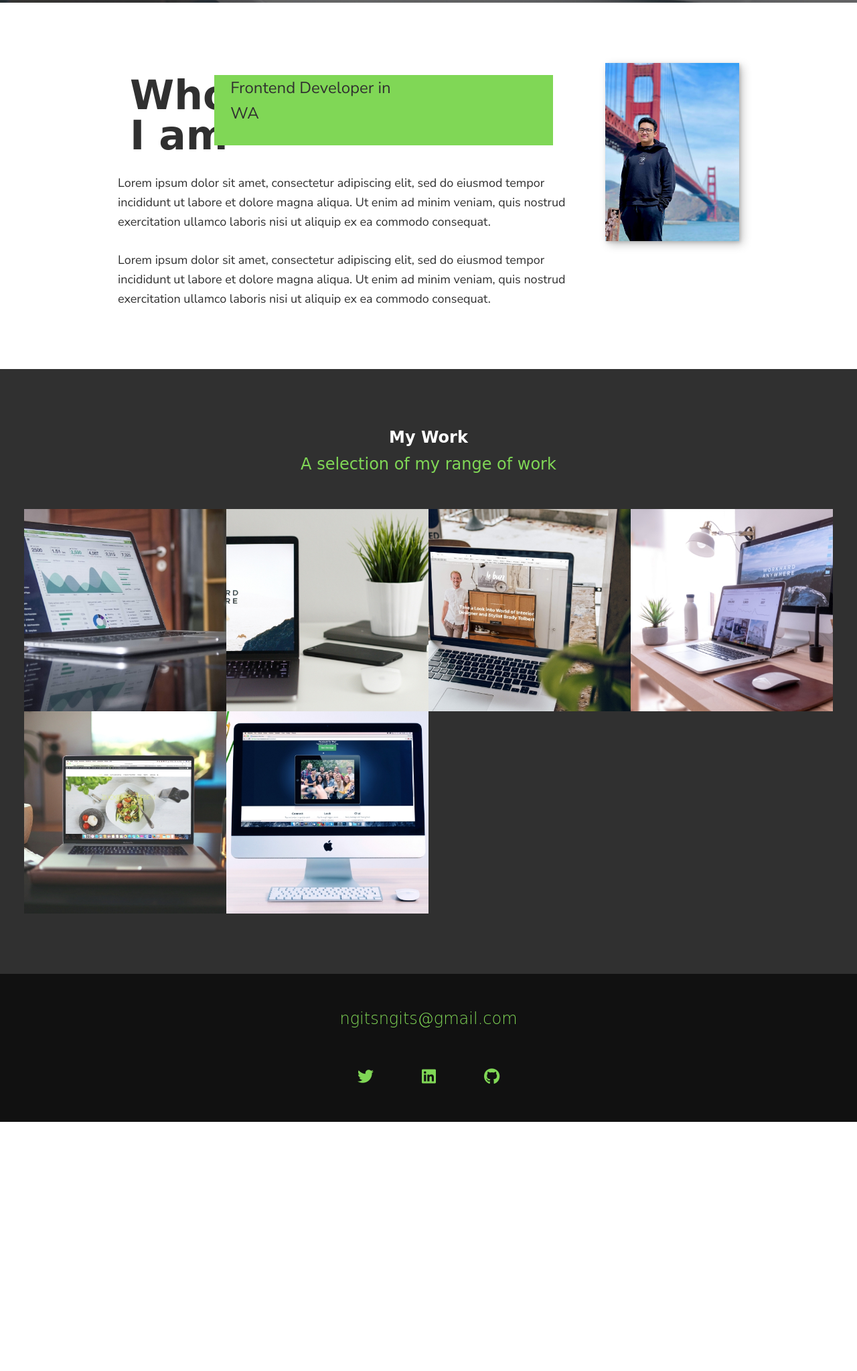
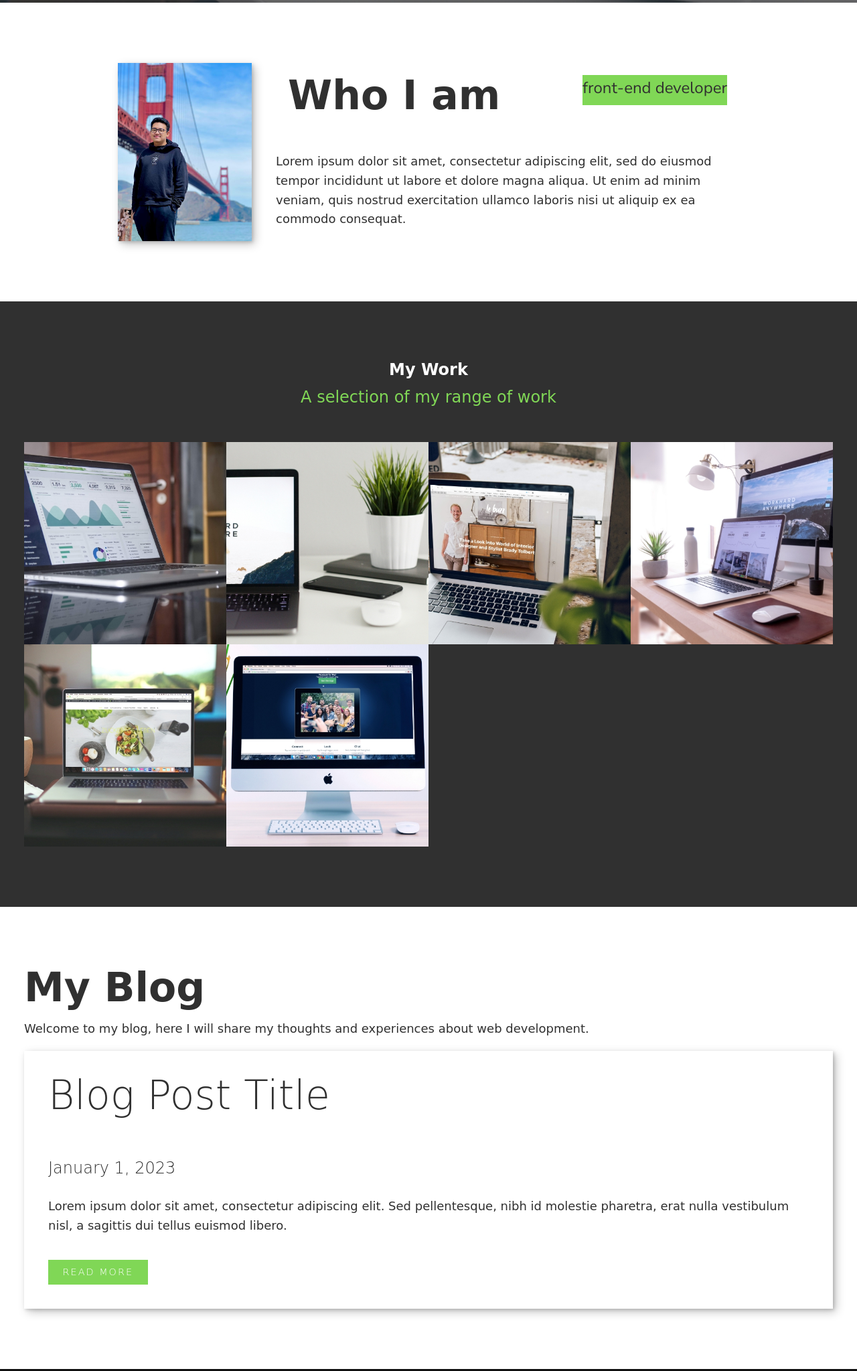
Before and after one commit to kelivreno/pWeb, a plain HTML site: page index.html in a window 1280 px wide. Shown: the part 1321-3368 px from the top of the page at 67% size. Before the commit the page ends 2996 px from the top, so only its background shows below. Drawn offline with Linux system fonts and the light colour scheme; a script that the page names is missing; a web font is replaced by a local one.

Commit message:
new stuff

```diff
--- a/css/styles.css
+++ b/css/styles.css
@@ -335,14 +335,14 @@ span.text--intro {
 .about-me__img {
     box-shadow: var(--bs);
 }
-@media(min-width: 800px){
+@media(min-width: 1000px){
     .about-me{
         display: grid;
-        grid-template-columns: 1fr 200px;
+        grid-template-columns: 200px 1fr;
         grid-template-areas:
-            "title img"
-            "subtitle img"
-            "text img";
+            "img title"
+            "img subtitle"
+            "img text";
         grid-column-gap: 2em;
 
     }
@@ -350,14 +350,10 @@ span.text--intro {
         grid-area: title;
     }
     .section__subtitle--about {
-        grid-column: 1 / -1;
-        grid-row: 2;
-        position: relative;
-        left: -1em;
-        width: calc(100% + 15em);
-        padding-left: 1em;
-        padding-right: calc(200px + 1em);
-        /* so that the image does not stick to the image */
+        grid-area: subtitle;
+    }
+    .about-me__body {
+        grid-area: text;
     }
     .about-me__img {
        grid-area: img;
@@ -411,6 +407,58 @@ span.text--intro {
     opacity: .75;
 }
 
+/* My Blog */
+
+.blog {
+    padding: 5em 2em;
+    background: var(--clr-light);
+  }
+
+.blog__post {
+    box-shadow: var(--bs);
+    padding: 2em;
+    background: var(--clr-light);
+  }
+
+.blog__title {
+    font-size: var(--fs-h2);
+    margin-bottom: 1em;
+    font-weight: var(--fw-bold);
+  }
+
+.blog__date {
+    font-size: var(--fs-h3);
+    font-weight: var(--fw-reg);
+    margin-bottom: 1em;
+    color: var(--clr-dark);
+  }
+
+.blog__content {
+    font-size: var(--fs-body);
+    line-height: 1.6;
+    margin-bottom: 2em;
+    color: var(--clr-dark);
+  }
+
+.blog__read-more {
+    font-size: .8em;
+    text-transform: uppercase;
+    letter-spacing: 2px;
+    font-weight: var(--fw-bold);
+    transition: transform 200ms ease-in-out;
+    display: inline-block;
+    padding: .5em 1.5em;
+    background: var(--clr-green);
+    color: var(--clr-light);
+    text-decoration: none;
+    cursor: pointer;
+  }
+
+.blog__read-more:hover {
+    transform: scale(1.1);
+  }
+
+
 /* Footer */
 
 footer {
--- a/index.html
+++ b/index.html
@@ -72,17 +72,14 @@
         <!--About me-->
         <section class="about-me" id="about">
             <header>
-                <h2 class="section__title section__title--about">Who I am</h2>
-                <p class="section__subtitle section__subtitle--about">Frontend Developer in WA </p>
+              <h2 class="section__title section__title--about">Who I am</h2>
+              <p class="section__subtitle section__subtitle--about">front-end developer</p>
             </header>
             <div class="about-me__body">
-                <span class="weak">Lorem ipsum dolor sit amet, consectetur adipiscing elit, sed do eiusmod tempor incididunt ut labore et dolore magna aliqua.
-                    Ut enim ad minim veniam, quis nostrud exercitation ullamco laboris nisi ut aliquip ex ea commodo consequat.</span>
-                <span class="weak"> <br> <br> Lorem ipsum dolor sit amet, consectetur adipiscing elit, sed do eiusmod tempor incididunt ut labore et dolore magna aliqua.
-                    Ut enim ad minim veniam, quis nostrud exercitation ullamco laboris nisi ut aliquip ex ea commodo consequat.</span>
+              <p>Lorem ipsum dolor sit amet, consectetur adipiscing elit, sed do eiusmod tempor incididunt ut labore et dolore magna aliqua. Ut enim ad minim veniam, quis nostrud exercitation ullamco laboris nisi ut aliquip ex ea commodo consequat.</p>
             </div>
             <img src="img/profil2.jpeg" alt="Kelangit standing behind trees" class="about-me__img">
-        </section>
+          </section>
         <!--My Work-->
         <section class="my-work" id="work">
             <h3 class="section__title section__title--work">My Work</h3>
@@ -117,6 +114,18 @@
 
         </section>
 
+        <!-- My blog -->
+        <section class="blog" id="blog">
+            <h2 class="section__title section__title--blog">My Blog</h2>
+            <p>Welcome to my blog, here I will share my thoughts and experiences about web development.</p>
+            <div class="blog__post">
+                <h3 class="blog__title">Blog Post Title</h3>
+                <p class="blog__date">January 1, 2023</p>
+                <p class="blog__content">Lorem ipsum dolor sit amet, consectetur adipiscing elit. Sed pellentesque, nibh id molestie pharetra, erat nulla vestibulum nisl, a sagittis dui tellus euismod libero.</p>
+                <a href="blog.html" class="blog__read-more">Read More</a>
+            </div>
+        </section>
+
         <!-- Footer -->
         <footer>
             <a href="mailto:ngitsngits@gmail.com" class="footer__link">ngitsngits@gmail.com</a>
```
Also changed, not shown: blog.html (deleted, +0 -29 lines).
